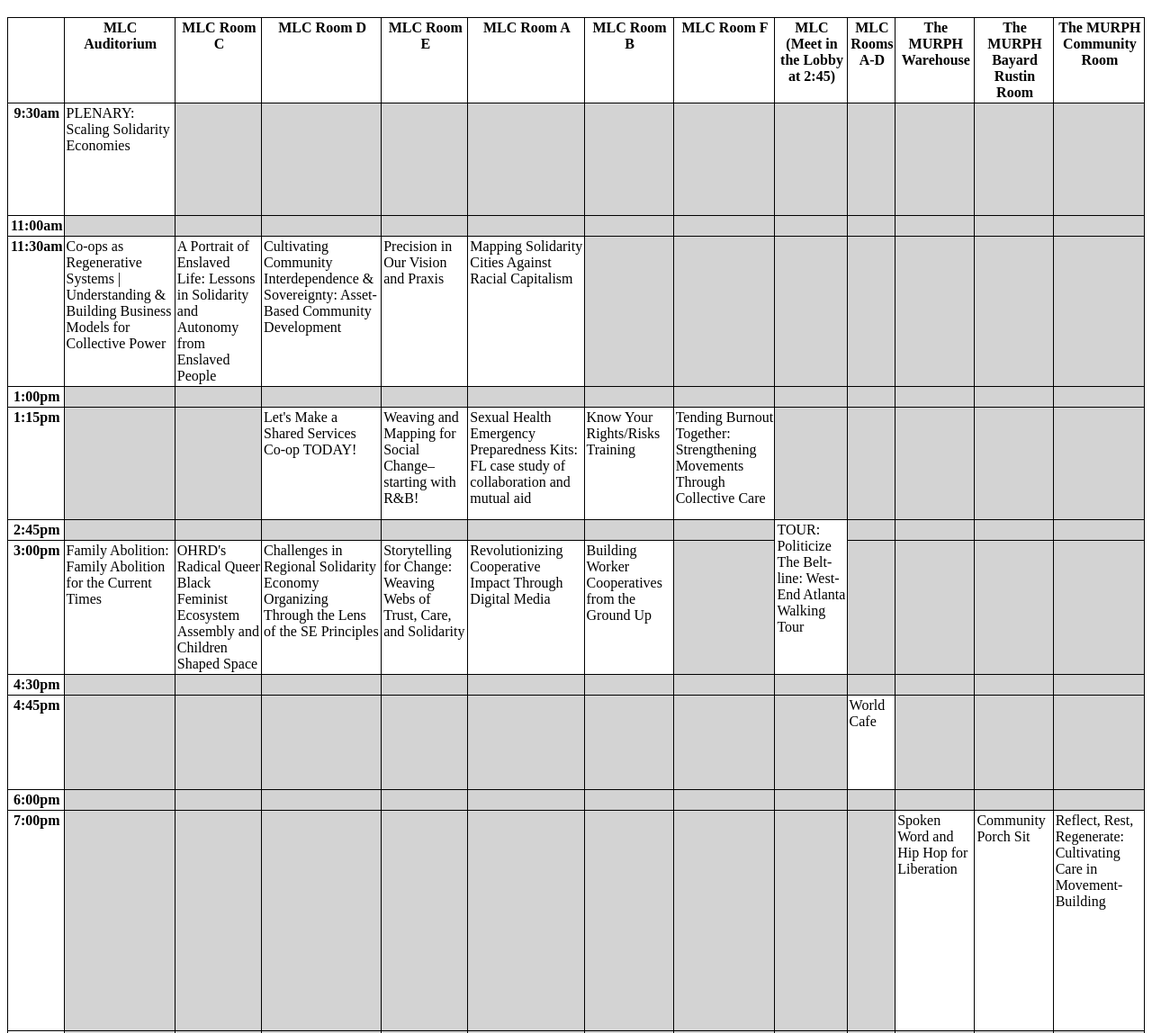
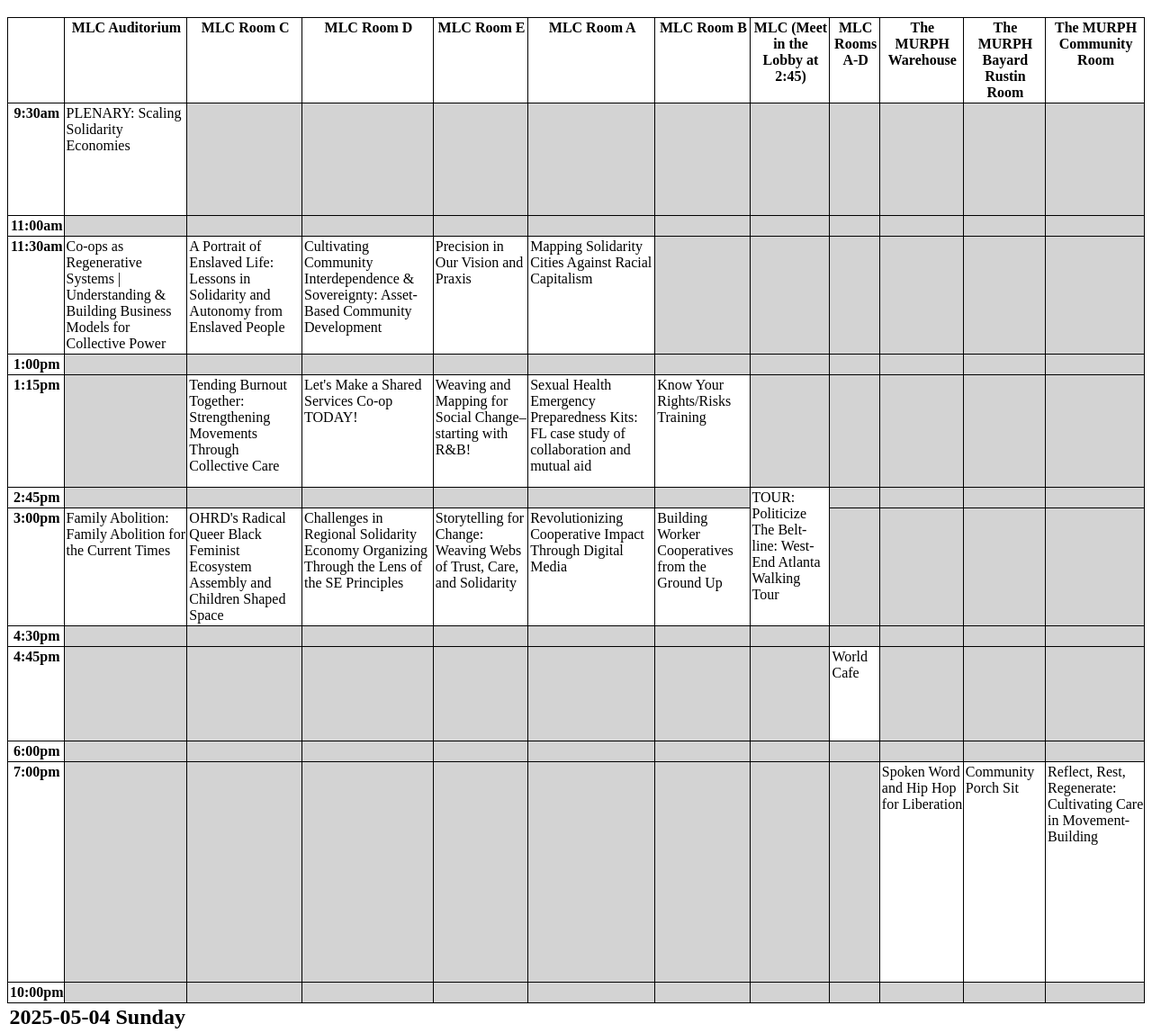
Before and after one commit to AnneEdwards13/Resist_And_Build, a plain HTML site: page 2025/pocketSchedule.html in a window 1280 px wide. Shown: the part 1051-2199 px from the top of the page at 90% size. Drawn offline with Linux system fonts and the light colour scheme.

Commit message:
Moving "tending burnout"

```diff
--- a/2025/pocketSchedule.html
+++ b/2025/pocketSchedule.html
@@ -46,7 +46,7 @@
 		<td  ><div class="div" style="min-height: 240px;">PLENARY: Atlanta's Resist and Build Movement Context</div></td></tr>
 	<tr >
 		<th >10:00pm</th>
-		<td  class="empty"></td></tr></tbody></table></div><div class="tableContainer" style="min-height: 0px;"><table ><thead ><tr ><th colspan=13 style="border: 0px; text-align: left"><h2>2025-05-03 Saturday</h2></th></tr>
+		<td  class="empty"></td></tr></tbody></table></div><div class="tableContainer" style="min-height: 0px;"><table ><thead ><tr ><th colspan=12 style="border: 0px; text-align: left"><h2>2025-05-03 Saturday</h2></th></tr>
 	<tr >
 		<th ></th>
 		<th >MLC Auditorium</th>
@@ -55,7 +55,6 @@
 		<th >MLC Room E</th>
 		<th >MLC Room A</th>
 		<th >MLC Room B</th>
-		<th >MLC Room F</th>
 		<th >MLC (Meet in the Lobby at 2:45)</th>
 		<th >MLC Rooms A-D</th>
 		<th >The MURPH Warehouse</th>
@@ -73,11 +72,9 @@
 		<td  class="empty"></td>
 		<td  class="empty"></td>
 		<td  class="empty"></td>
-		<td  class="empty"></td>
 		<td  class="empty"></td></tr>
 	<tr >
 		<th >11:00am</th>
-		<td  class="empty"></td>
 		<td  class="empty"></td>
 		<td  class="empty"></td>
 		<td  class="empty"></td>
@@ -101,11 +98,9 @@
 		<td  class="empty"></td>
 		<td  class="empty"></td>
 		<td  class="empty"></td>
-		<td  class="empty"></td>
 		<td  class="empty"></td></tr>
 	<tr >
 		<th >1:00pm</th>
-		<td  class="empty"></td>
 		<td  class="empty"></td>
 		<td  class="empty"></td>
 		<td  class="empty"></td>
@@ -120,12 +115,11 @@
 	<tr >
 		<th >1:15pm</th>
 		<td  class="empty"></td>
-		<td  class="empty"></td>
+		<td  ><div class="div" style="min-height: 120px;">Tending Burnout Together: Strengthening Movements Through Collective Care</div></td>
 		<td  ><div class="div" style="min-height: 120px;">Let's Make a Shared Services Co-op TODAY!</div></td>
 		<td  ><div class="div" style="min-height: 120px;">Weaving and Mapping for Social Change–starting with R&B!</div></td>
 		<td  ><div class="div" style="min-height: 120px;">Sexual Health Emergency Preparedness Kits: FL case study of collaboration and mutual aid</div></td>
 		<td  ><div class="div" style="min-height: 120px;">Know Your Rights/Risks Training</div></td>
-		<td  ><div class="div" style="min-height: 120px;">Tending Burnout Together: Strengthening Movements Through Collective Care</div></td>
 		<td  class="empty"></td>
 		<td  class="empty"></td>
 		<td  class="empty"></td>
@@ -133,7 +127,6 @@
 		<td  class="empty"></td></tr>
 	<tr >
 		<th >2:45pm</th>
-		<td  class="empty"></td>
 		<td  class="empty"></td>
 		<td  class="empty"></td>
 		<td  class="empty"></td>
@@ -156,7 +149,6 @@
 		<td  class="empty"></td>
 		<td  class="empty"></td>
 		<td  class="empty"></td>
-		<td  class="empty"></td>
 		<td  class="empty"></td></tr>
 	<tr >
 		<th >4:30pm</th>
@@ -170,11 +162,9 @@
 		<td  class="empty"></td>
 		<td  class="empty"></td>
 		<td  class="empty"></td>
-		<td  class="empty"></td>
 		<td  class="empty"></td></tr>
 	<tr >
 		<th >4:45pm</th>
-		<td  class="empty"></td>
 		<td  class="empty"></td>
 		<td  class="empty"></td>
 		<td  class="empty"></td>
@@ -198,11 +188,9 @@
 		<td  class="empty"></td>
 		<td  class="empty"></td>
 		<td  class="empty"></td>
-		<td  class="empty"></td>
 		<td  class="empty"></td></tr>
 	<tr >
 		<th >7:00pm</th>
-		<td  class="empty"></td>
 		<td  class="empty"></td>
 		<td  class="empty"></td>
 		<td  class="empty"></td>
@@ -216,7 +204,6 @@
 		<td  ><div class="div" style="min-height: 240px;">Reflect, Rest, Regenerate: Cultivating Care in Movement-Building</div></td></tr>
 	<tr >
 		<th >10:00pm</th>
-		<td  class="empty"></td>
 		<td  class="empty"></td>
 		<td  class="empty"></td>
 		<td  class="empty"></td>
```
Also changed, not shown: 2025/data/program.js, 1 other file.
